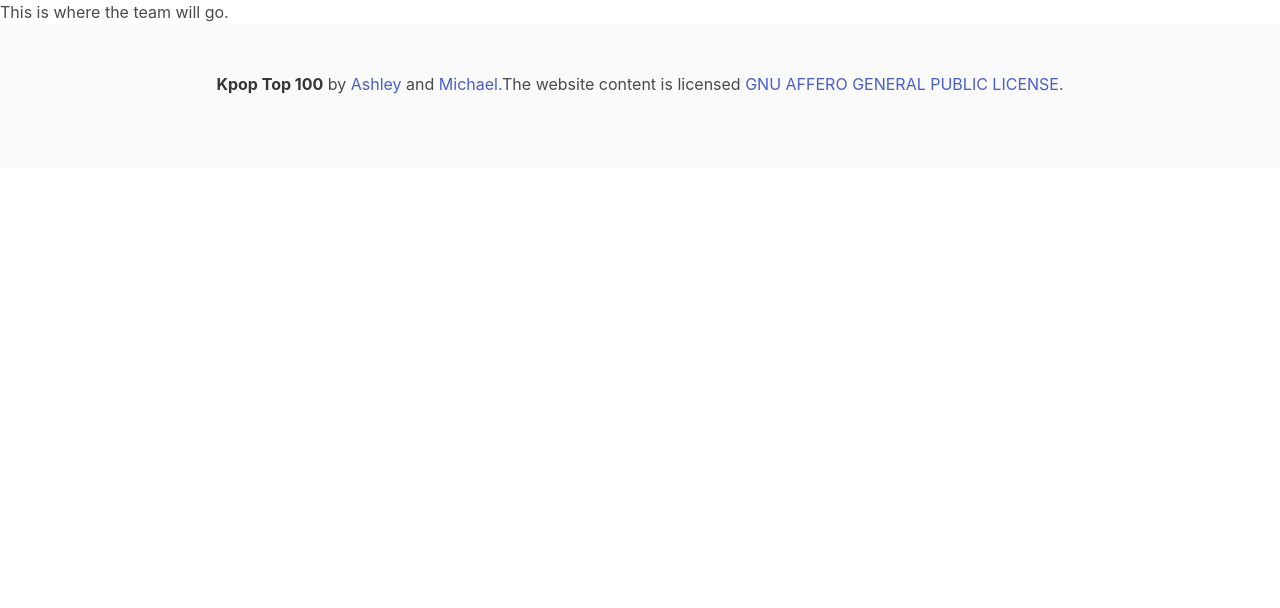
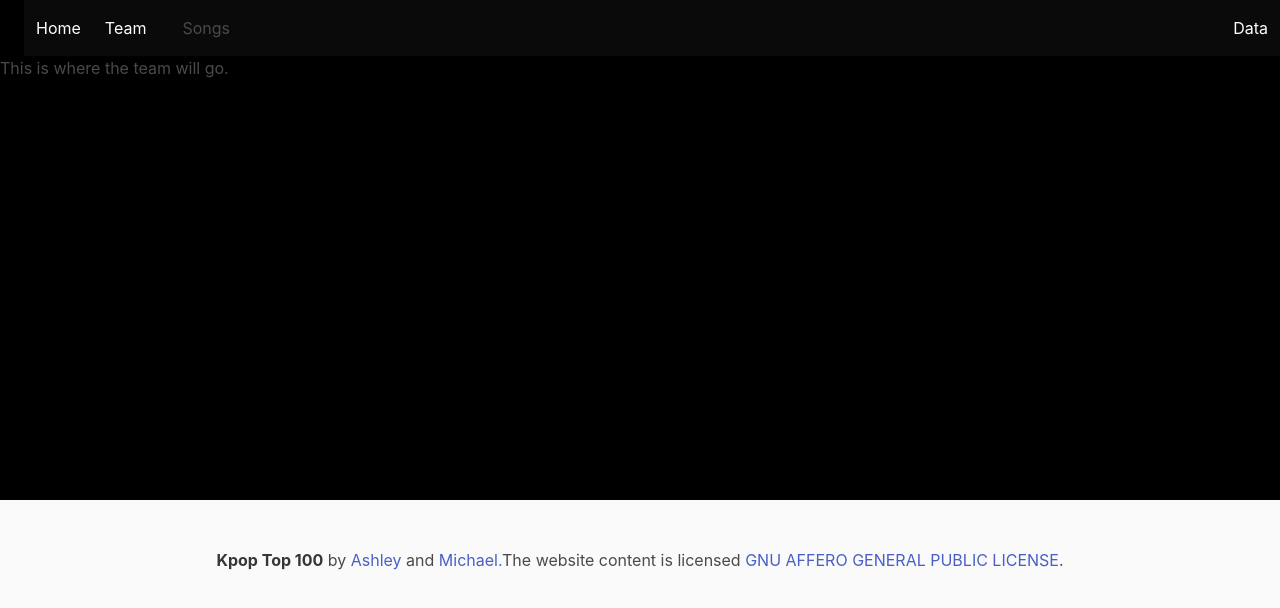
Before and after one commit to Aikeh2021/kpop-top-100, a React (Create React App) app in the folder client/: page /team in a window 1280 px wide. Shown: the top 608 px of the page. Built offline with nearby package versions, Linux system fonts and the light colour scheme.

Commit message:
Created a navbar component. Still working on spacing out the tabs. The burger menu isn't functioning yet. Teams page is still a WIP.

```diff
--- /dev/null
+++ b/client/src/Components/Navbar/Navbar.css
@@ -0,0 +1,3 @@
+nav {
+    color: #BBC4C2;
+}
--- /dev/null
+++ b/client/src/Components/Navbar/Navbar.jsx
@@ -0,0 +1,48 @@
+import React from 'react';
+import '../Navbar/Navbar.css';
+import { NavLink } from 'react-router-dom';
+
+const Navbar = () => {
+    return (
+        <div>
+            <nav className="navbar is-black" role="navigation" aria-label="main navigation">
+  <div className="navbar-brand">
+    <NavLink className="navbar-item" to="/">
+    </NavLink>
+
+    <NavLink role="button" className="navbar-burger" aria-label="menu" aria-expanded="false" data-target="navbarBasicExample" to="/team">
+      <span aria-hidden="true"></span>
+      <span aria-hidden="true"></span>
+      <span aria-hidden="true"></span>
+    </NavLink>
+  </div>
+
+  <div id="navbarBasicExample" className="navbar-menu">
+    <div className="navbar-start">
+      <NavLink className="navbar-item" to="/">
+        Home
+      </NavLink>
+
+      <NavLink className="navbar-item" to="/team">
+        Team
+      </NavLink>
+
+      <div className="navbar-item">
+        <NavLink className="navbar-item" to="/team">
+          Songs
+        </NavLink>
+      </div>
+    </div>
+
+    <div className="navbar-end">
+    <NavLink className="navbar-item" to="/team">
+          Data
+        </NavLink>
+    </div>
+  </div>
+</nav>
+        </div>
+    );
+};
+
+export default Navbar;
--- a/client/src/Containers/Footer/Footer.jsx
+++ b/client/src/Containers/Footer/Footer.jsx
@@ -1,5 +1,6 @@
 import React from "react";
 import '../Footer/Footer.css';
+import { Link } from "react-router-dom";
 
 const Footer = () => {
   return (
@@ -8,12 +9,12 @@ const Footer = () => {
         <div className="content has-text-centered">
           <p>
             <strong>Kpop Top 100</strong> by{" "}
-            <a href="https://github.com/Aikeh2021" rel="noreferrer noopener" target="_blank">Ashley</a> and {" "}
-            <a href="https://github.com/MichaelEjike" rel="noreferrer noopener" target="_blank">Michael.</a>
+            <Link to="https://github.com/Aikeh2021" rel="noreferrer noopener" target="_blank">Ashley</Link> and {" "}
+            <Link to="https://github.com/MichaelEjike" rel="noreferrer noopener" target="_blank">Michael.</Link>
             The website content is licensed{" "}
-            <a href="https://fsf.org/" rel="noreferrer noopener" target="_blank">
+            <Link to="https://fsf.org/" rel="noreferrer noopener" target="_blank">
             GNU AFFERO GENERAL PUBLIC LICENSE
-            </a>
+            </Link>
             .
           </p>
         </div>
--- /dev/null
+++ b/client/src/Containers/Team/Team.css
@@ -0,0 +1,4 @@
+#teampg{
+    background-color: black;
+    height: 500px;
+}
--- a/client/src/Containers/Team/Team.jsx
+++ b/client/src/Containers/Team/Team.jsx
@@ -1,9 +1,13 @@
 import React from 'react';
+import '../Team/Team.css';
+import Navbar from '../../Components/Navbar/Navbar.jsx';
+
 
 const Team = () => {
     return (
-        <div>
-            <h1>This is where the team will go.</h1>
+        <div className="container is-fullhd" id="teampg">
+            <Navbar />
+<h1>This is where the team will go.</h1>
         </div>
     );
 };
```
